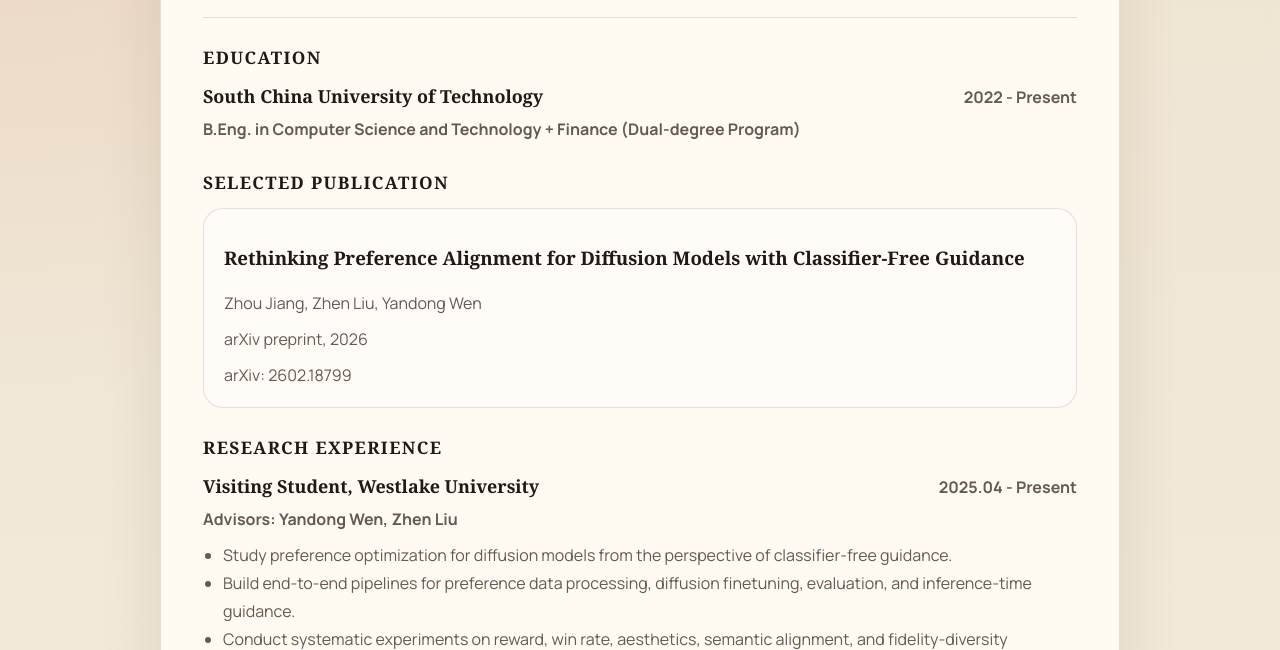
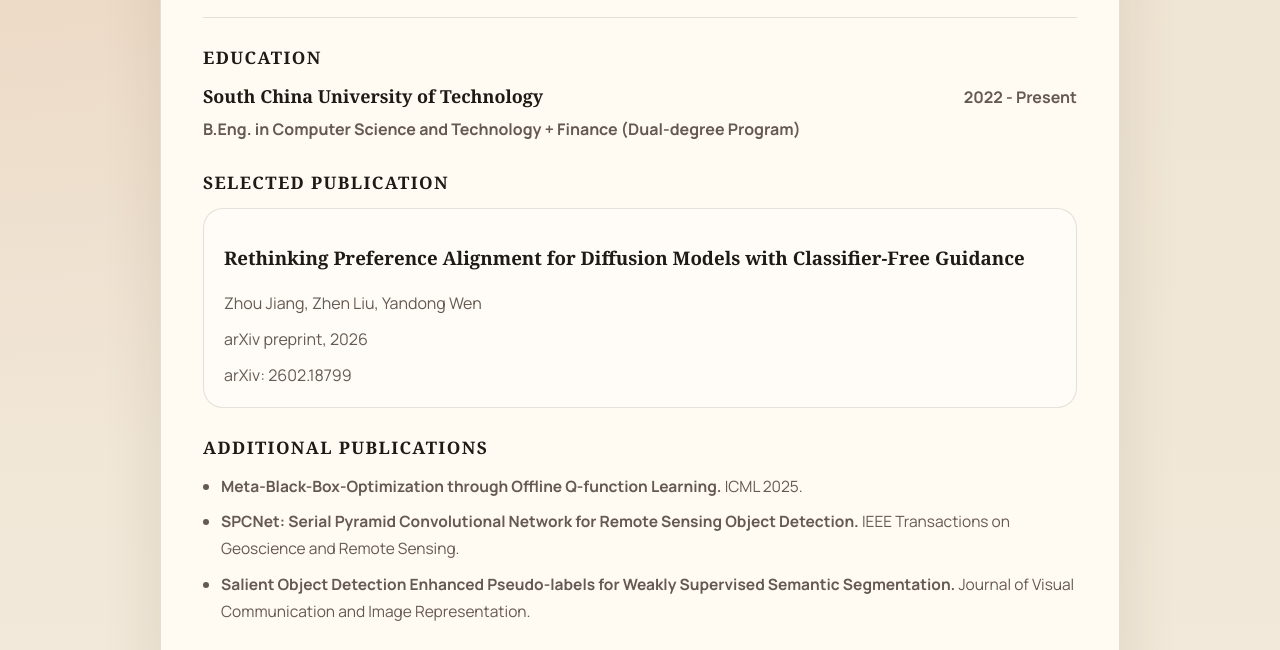
Before and after one commit to UGVly/UGVly.github.io, a website: page cv/index.html in a window 1280 px wide. Shown: the part 279-929 px from the top of the page. Drawn offline with Linux system fonts and the light colour scheme.

Commit message:
Add subtle additional publications to CV

```diff
--- a/cv/index.html
+++ b/cv/index.html
@@ -178,6 +178,16 @@
         margin: 8px 0 0;
       }
 
+      .subtle-list {
+        margin: 0;
+        padding-left: 18px;
+      }
+
+      .subtle-list li {
+        margin-bottom: 8px;
+        font-size: 0.97rem;
+      }
+
       .skills-list,
       .awards-list {
         margin: 0;
@@ -282,6 +292,15 @@
         </section>
 
         <section class="section">
+          <h2>Additional Publications</h2>
+          <ul class="subtle-list">
+            <li><strong>Meta-Black-Box-Optimization through Offline Q-function Learning.</strong> ICML 2025.</li>
+            <li><strong>SPCNet: Serial Pyramid Convolutional Network for Remote Sensing Object Detection.</strong> IEEE Transactions on Geoscience and Remote Sensing.</li>
+            <li><strong>Salient Object Detection Enhanced Pseudo-labels for Weakly Supervised Semantic Segmentation.</strong> Journal of Visual Communication and Image Representation.</li>
+          </ul>
+        </section>
+
+        <section class="section">
           <h2>Research Experience</h2>
 
           <div class="entry">
```
